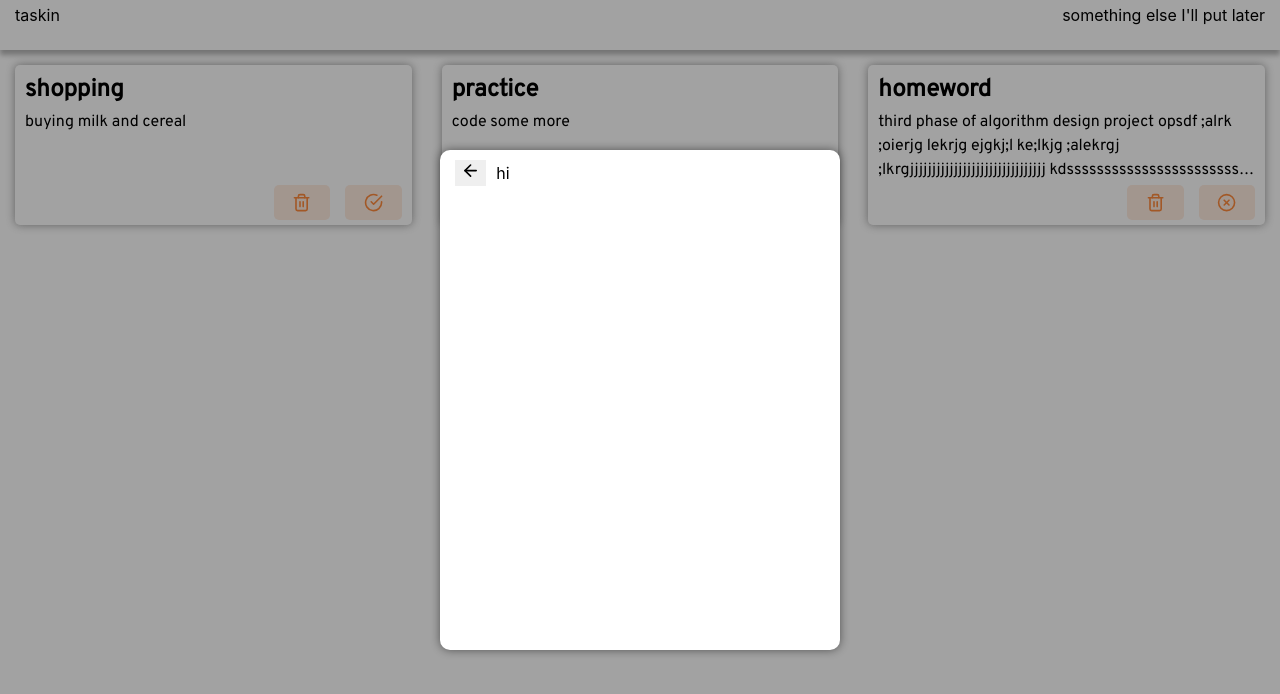
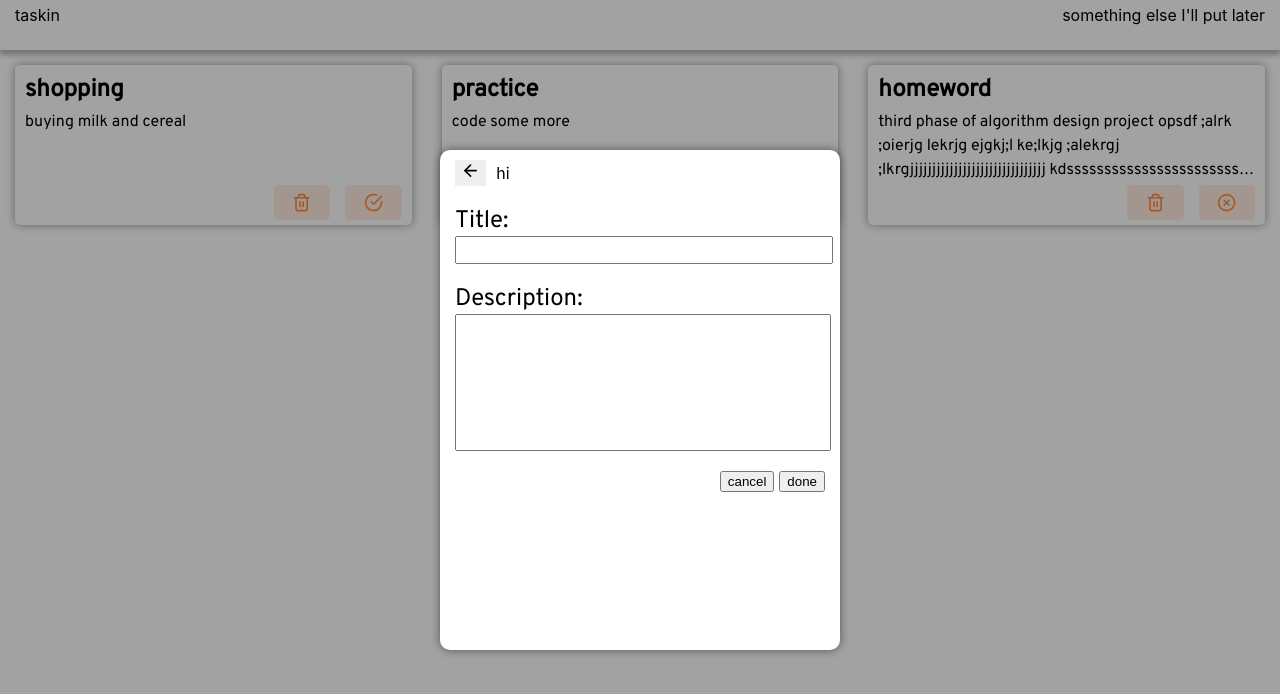
Before and after one commit to Negarnbkhti42/todo-application, a React (Create React App) app: page / in a window 1280 px wide. Shown: the top 694 px of the page. Built offline with nearby package versions, Linux system fonts and the light colour scheme.

Commit message:
setting the form

```diff
--- a/src/App/App.js
+++ b/src/App/App.js
@@ -2,11 +2,29 @@ import CardList from '../components/CardList';
 import logo from './undraw_to_do_re_jaef.svg';
 import './App.scss';
 import Navbar from '../components/Navbar';
-import { useList } from '../components/ListProvider';
+import { useList, useListActions } from '../components/ListProvider';
 import Modal from '../components/Modal';
+import TodoForm from '../components/TodoForm';
+import { useState } from 'react';
 
 function App() {
   const list = useList();
+  const dispatch = useListActions();
+  const [isOpen, setIsOpen] = useState(true);
+
+  const addNewTodo = (event, title, description) => {
+    event.preventDefault();
+    setIsOpen(false);
+    dispatch({
+      type: 'addItem',
+      payload: {
+        id: list.length,
+        title,
+        description,
+        completed: false
+      }
+    });
+  }
 
   return (
     <>
@@ -17,7 +35,7 @@ function App() {
             <img src={logo} alt='to do list' />
           </div>}
       </main>
-      <Modal title='hi' open={true}></Modal>
+      <Modal title='hi' open={isOpen} onClose={() => setIsOpen(false)}><TodoForm onSubmit={addNewTodo} /></Modal>
     </>
   );
 }
--- a/src/components/Modal/index.jsx
+++ b/src/components/Modal/index.jsx
@@ -1,18 +1,14 @@
 import propTypes from "prop-types";
-import { useState } from "react";
 import { FiArrowLeft } from "react-icons/fi";
 import "./Modal.scss";
 
 const Modal = ({ title, children, open, onClose }) => {
-  const [isOpen, setIsOpen] = useState(open);
-
   const handleClose = () => {
-    setIsOpen(false);
     onClose && onClose();
   };
 
   return (
-    <div className="modal" hidden={!isOpen}>
+    <div className="modal" hidden={!open}>
       <div className="modal_container">
         <header className="modal_header">
           <button onClick={handleClose} className="modal_button-return">
--- /dev/null
+++ b/src/components/TodoForm/TodoForm.scss
@@ -0,0 +1,45 @@
+@import url("https://fonts.googleapis.com/css2?family=Overpass&display=swap");
+
+.todoform {
+    display: flex;
+    flex-direction: column;
+    justify-content: flex-start;
+    align-items: flex-start;
+    gap: 20px;
+
+    &_title,
+    &_description,
+    &_footer {
+        width: 100%;
+        display: flex;
+        flex-direction: column;
+        justify-content: flex-start;
+        align-items: flex-start;
+
+        & label {
+            font-family: "Overpass", sans-serif;
+            font-size: 1.5em;
+        }
+
+        & input,
+        & textArea {
+            width: 100%;
+            resize: none;
+            font-size: 1.2em;
+        }
+
+        & textArea {
+            overflow: auto;
+            height: 8.4em;
+        }
+    }
+
+    &_footer {
+        flex-direction: row;
+        justify-content: flex-end;
+
+        & > *:not(:last-child) {
+            margin-right: 5px;
+        }
+    }
+}
--- /dev/null
+++ b/src/components/TodoForm/index.jsx
@@ -0,0 +1,55 @@
+import { useState } from "react";
+import propTypes from "prop-types";
+
+import "./TodoForm.scss";
+
+const TodoForm = ({ title, description, onSubmit, onCancel }) => {
+  const [titleInput, setTitleInput] = useState(title);
+  const [descriptionInput, setDescriptionInput] = useState(description);
+
+  return (
+    <form
+      onSubmit={(e) => onSubmit(e, titleInput, descriptionInput)}
+      className="todoform"
+    >
+      <div className="todoform_title">
+        <label htmlFor="title">Title:</label>
+        <input
+          id="title"
+          value={titleInput}
+          onChange={(e) => setTitleInput(e.target.value)}
+        />
+      </div>
+      <div className="todoform_description">
+        <label htmlFor="description">Description:</label>
+        <textarea
+          id="description"
+          value={descriptionInput}
+          onChange={(e) => setDescriptionInput(e.target.value)}
+        />
+      </div>
+      <div className="todoform_footer">
+        <button type="button" onCancel={onCancel}>
+          cancel
+        </button>
+        <button type="submit">done</button>
+      </div>
+    </form>
+  );
+};
+
+export default TodoForm;
+
+TodoForm.propTypes = {
+  title: propTypes.string,
+  description: propTypes.string,
+  onSubmit: propTypes.func,
+  onCancel: propTypes.func,
+};
+
+TodoForm.defaultProps = {
+  title: "",
+  description: "",
+  onSubmit: null,
+  onCancel: null,
+};
--- a/src/components/work_list.js
+++ b/src/components/work_list.js
@@ -1,18 +1,18 @@
 export const list = [
     {
-        "id": 1,
+        "id": 0,
         "title": "shopping",
         "description": "buying milk and cereal",
         "completed": false
     },
     {
-        "id": 2,
+        "id": 1,
         "title": "practice",
         "description": "code some more",
         "completed": false
     },
     {
-        "id": 3,
+        "id": 2,
         "title": "homeword",
         "description": "third phase of algorithm design project opsdf ;alrk ;oierjg lekrjg ejgkj;l ke;lkjg ;alekrgj ;lkrgjjjjjjjjjjjjjjjjjjjjjjjjjjjjjjj kdsssssssssssssssssssssssla ;;;;;;;;;;;;;;;;; fjiao;rj jffffffffffk;aaaaaa",
         "completed": true
```
